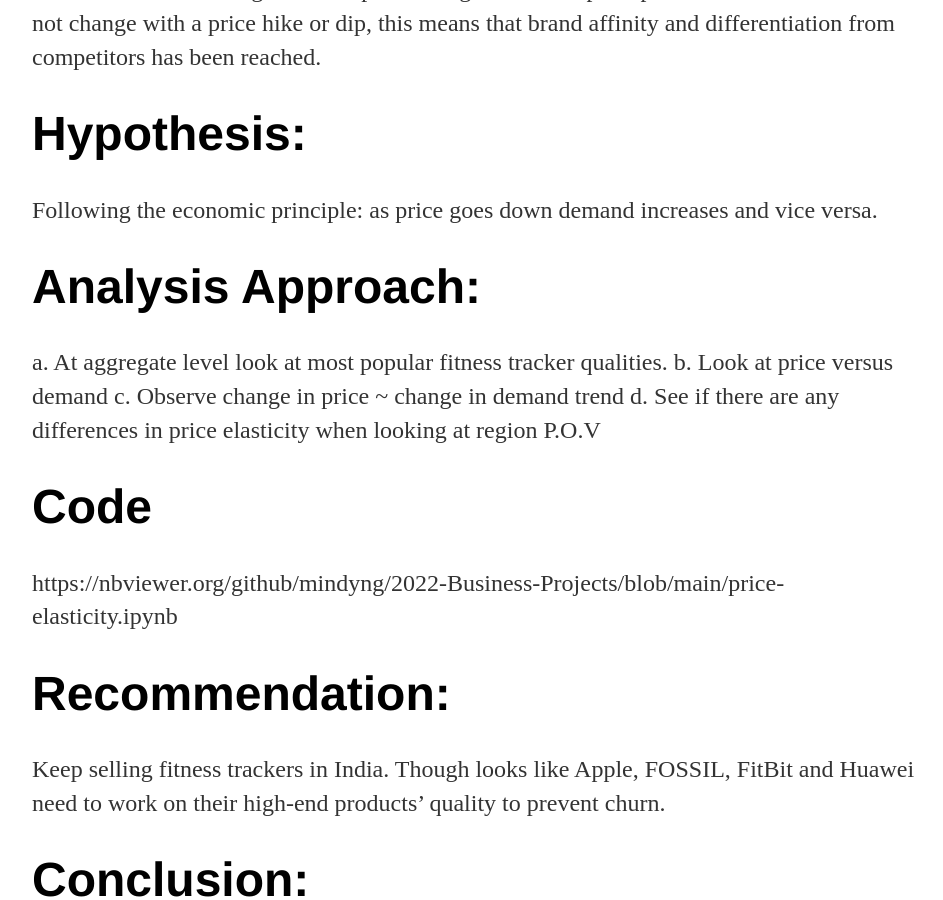
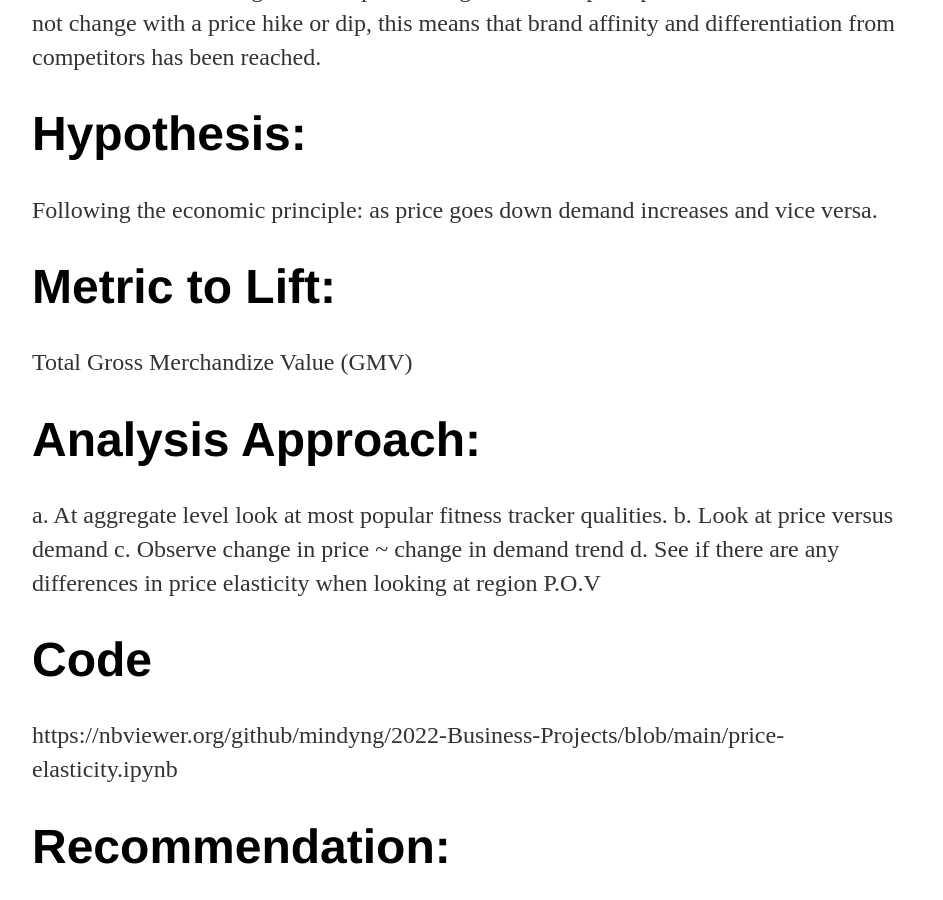
Before and after one commit to mindyng/mindyng.github.io, a Jekyll site: the page built from _posts/2022-10-23-Price-Elasticity.md, in a window 1280 px wide and 900 px high, scrolled down 482 px. Shown: the whole window, without its empty margins (160-1103 px from the left). Built offline with Jekyll 4.4.1, drawn with Linux system fonts in a browser that asks for light colours; our own code applies the rules of GitHub Pages for plain Markdown files.

Commit message:
Update 2022-10-23-Price-Elasticity.md

```diff
--- a/_posts/2022-10-23-Price-Elasticity.md
+++ b/_posts/2022-10-23-Price-Elasticity.md
@@ -6,6 +6,11 @@ Price elasticity is traditionally how much change in price results in how much c
 # Hypothesis:
 
 Following the economic principle: as price goes down demand increases and vice versa.
+
+
+# Metric to Lift:
+
+Total Gross Merchandize Value (GMV)
 
 
 # Analysis Approach:
```
